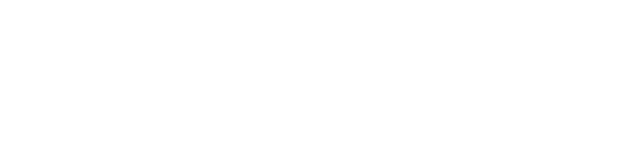
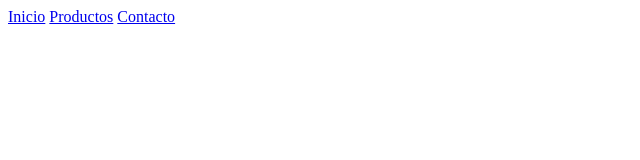
Before and after one commit to mizambran/gitdos, a plain HTML site: page index.html in a window 1280 px wide. Shown: the whole page, without its empty margins (0-640 px from the left). Drawn offline with Linux system fonts and the light colour scheme.

Commit message:
creo el menu de navegacion

```diff
--- a/index.html
+++ b/index.html
@@ -10,6 +10,12 @@
     <title>Document</title>
 </head>
 <body>
-
+    <header>
+        <nav>
+            <a href="#">Inicio</a>
+            <a href="#">Productos</a>
+            <a href="#">Contacto</a>
+        </nav>
+    </header>
 </body>
 </html>
```
